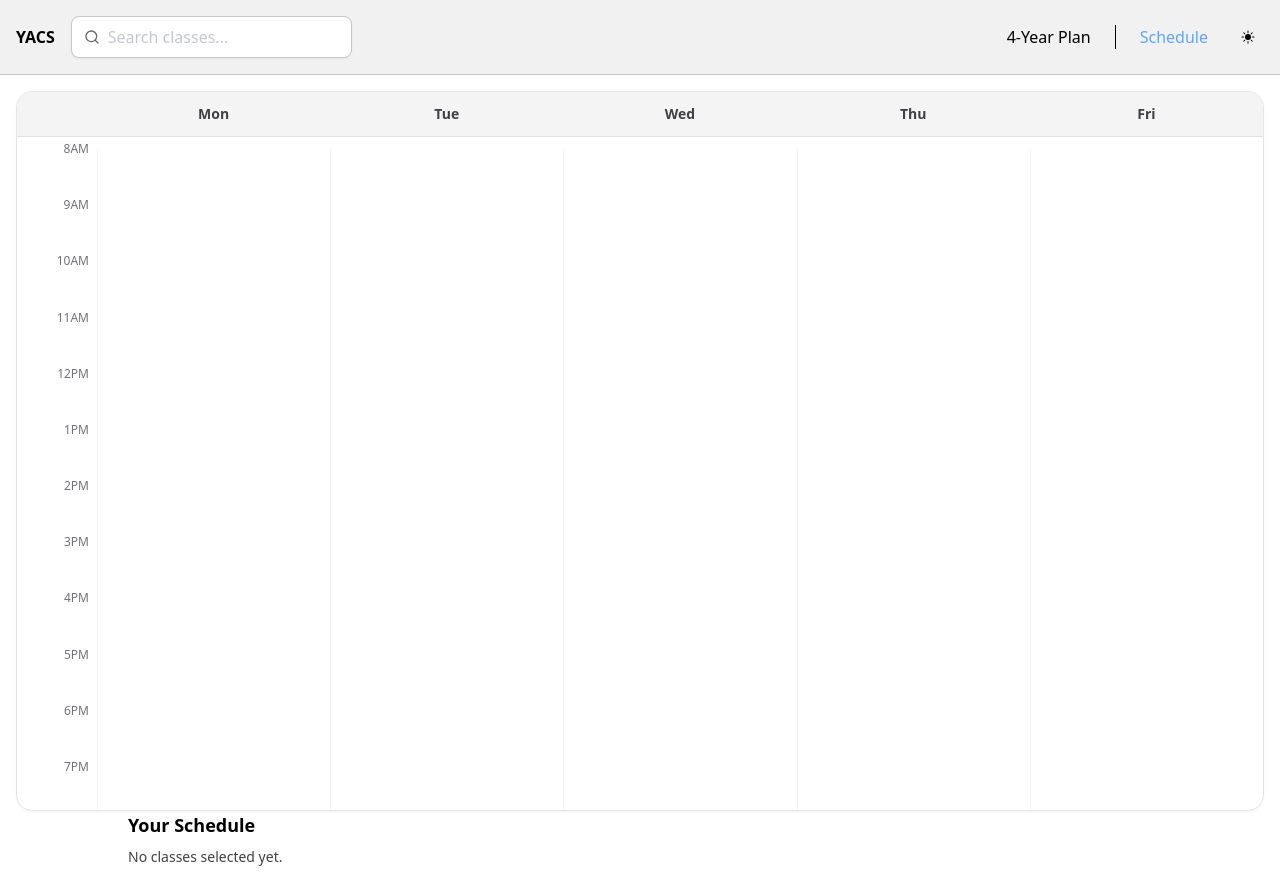
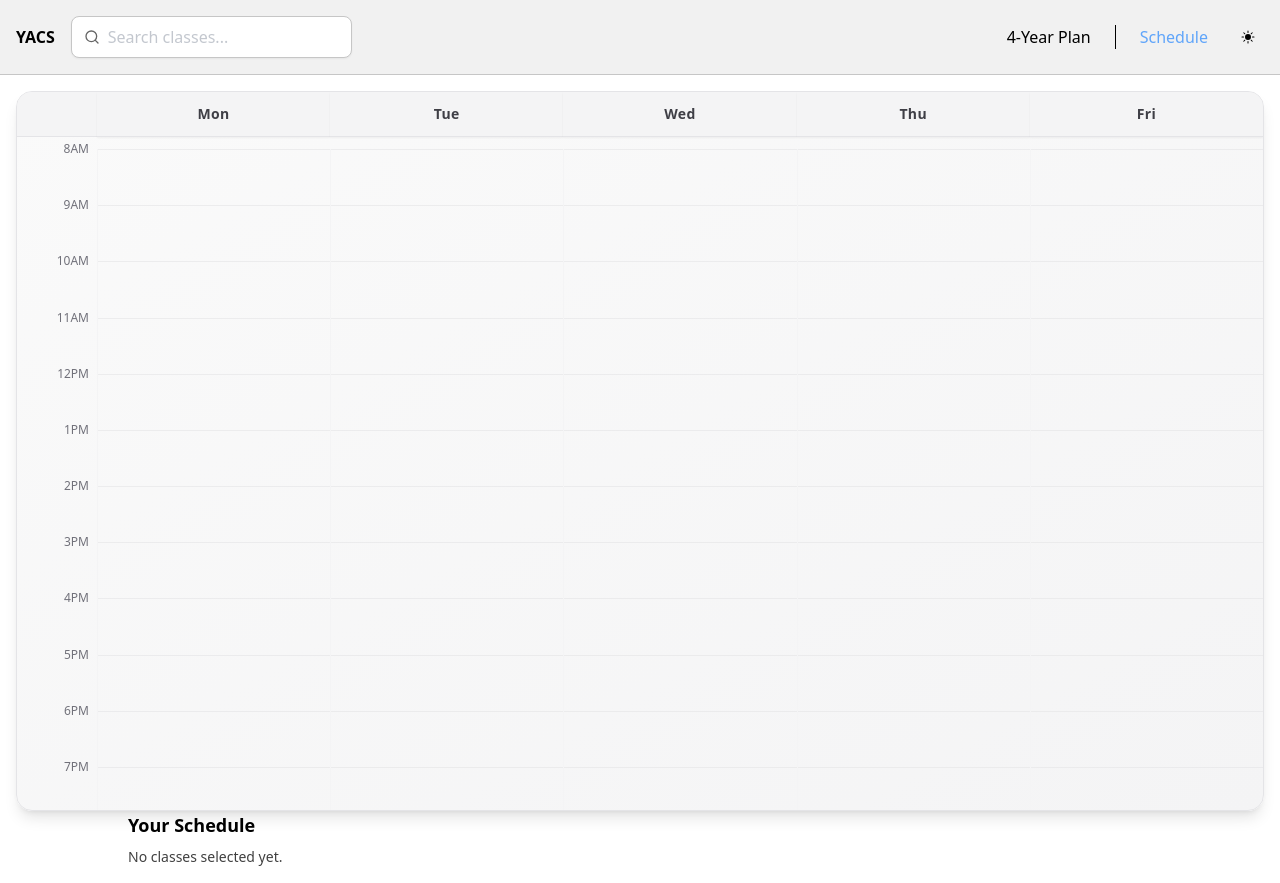
Before and after one commit to shaunrask/yacs, a React (Create React App) app in the folder frontend/: page / in a window 1280 px wide. Built offline with nearby package versions, Linux system fonts and the light colour scheme.

Commit message:
Working on schedule design

```diff
--- a/frontend/src/components/WeekScheduler.tsx
+++ b/frontend/src/components/WeekScheduler.tsx
@@ -267,9 +267,9 @@ export default function WeekScheduler({
     return computeConflictingEventKeys(eventsExpanded || [], startHour, endHour, daysToRender);
   }, [eventsExpanded, startHour, endHour, daysToRender]);
 
-  const conflicts= useMemo(() => {
+  const conflicts = useMemo(() => {
     const set = new Set<string>();
-    const byKey = new Map(eventsExpanded.map(e => [e.key, e]));
+    const byKey = new Map(eventsExpanded.map((e) => [e.key, e]));
     for (const k of conflictKeys) {
       const ev = byKey.get(k);
       if (ev) set.add(ev.title);
@@ -277,33 +277,48 @@ export default function WeekScheduler({
     return Array.from(set);
   }, [conflictKeys, eventsExpanded]);
 
-  let conflictOutput = "Cannot show schedule due to conflicts in:\n";
-
   return (
-    <div className="w-full h-[720px] rounded-2xl border border-zinc-200 dark:border-zinc-800 overflow-hidden shadow-sm">
+    <div className="w-full h-[720px] rounded-2xl border border-zinc-200 dark:border-zinc-800 overflow-hidden shadow-lg bg-gradient-to-br from-zinc-50 to-zinc-100 dark:from-zinc-900 dark:to-zinc-950">
       {conflicts.length > 0 && (
-          <div className="relative border-l">
-            <div className="flex items-center justify-center h-full p-3 text-center text-sm font-semibold text-red-600">
-              {conflictOutput += conflicts.map((title, i) => {
-                return " " + title;
-              })}
+        <div className="p-4 bg-rose-50 border-l-4 border-rose-500 text-rose-700 font-medium space-y-2">
+          <div className="flex items-center gap-2">
+            <svg xmlns="http://www.w3.org/2000/svg" className="h-5 w-5 text-rose-600" fill="none" viewBox="0 0 24 24" stroke="currentColor">
+              <path strokeLinecap="round" strokeLinejoin="round" strokeWidth="2" d="M12 9v2m0 4h.01m-6.938 4h13.856a2 2 0 001.789-2.894l-6.928-12a2 2 0 00-3.578 0l-6.928 12A2 2 0 005.062 19z" />
+            </svg>
+            <span>Schedule conflicts detected</span>
           </div>
+          <ul className="list-disc list-inside text-sm">
+            {conflicts.map((title, i) => (
+              <li key={i}>{title}</li>
+            ))}
+          </ul>
         </div>
       )}
+
+      {/* Header row */}
       <div className="grid" style={{ gridTemplateColumns: `80px repeat(${daysToRender}, 1fr)` }}>
         <div className="bg-zinc-100 dark:bg-zinc-700 p-3 border-b border-zinc-200 dark:border-zinc-800" aria-hidden="true" />
-        {Array.from({ length: daysToRender }).map((_, d) => (
+        {Array.from({ length: daysToRender }).map((_, d) => {
+          const isWeekend = d >= 5;
+          return (
             <div
               key={d}
-            className="bg-zinc-100 dark:bg-zinc-700 p-3 text-sm font-semibold text-zinc-700 dark:text-zinc-100 border-b border-zinc-200 dark:border-zinc-800 text-center"
+              className={`p-3 text-sm font-semibold text-center border-b border-zinc-200 dark:border-zinc-800
+                ${isWeekend ? "bg-rose-50/60 dark:bg-rose-900/10" : "bg-zinc-100 dark:bg-zinc-800"}
+                text-zinc-700 dark:text-zinc-100 tracking-wide shadow-sm`}
             >
               {dayNames[d]}
             </div>
-        ))}
+          );
+        })}
       </div>
 
-
-      {conflicts.length === 0 && <div className="grid h-[calc(100%-44px)] mt-3 mb-3" style={{ gridTemplateColumns: `80px repeat(${daysToRender}, 1fr)` }}>
+      {conflicts.length === 0 && (
+        <div
+          className="grid h-[calc(100%-44px)] mt-3 mb-3"
+          style={{ gridTemplateColumns: `80px repeat(${daysToRender}, 1fr)` }}
+        >
+          {/* Time column */}
           <div className="relative">
             <div className="absolute inset-0">
               {timeMarks.map((m, i) =>
@@ -320,8 +335,20 @@ export default function WeekScheduler({
             </div>
           </div>
 
-        {conflicts.length === 0 && Array.from({ length: daysToRender }).map((_, d) => (
+          {/* Day columns */}
+          {Array.from({ length: daysToRender }).map((_, d) => (
             <div key={d} className="relative border-l border-zinc-100 dark:border-zinc-800">
+              {/* faint horizontal lines */}
+              <div className="absolute inset-0 pointer-events-none">
+                {timeMarks.map((m, i) => (
+                  <div
+                    key={i}
+                    className="absolute left-0 right-0 border-t border-zinc-200/60 dark:border-zinc-800/60"
+                    style={{ top: `${((m.minutes - startHour * 60) / totalMinutes) * 100}%` }}
+                  />
+                ))}
+              </div>
+
               <div className="absolute inset-0 p-1">
                 {layout
                   .filter((e) => e.day === d)
@@ -334,22 +361,22 @@ export default function WeekScheduler({
                       <button
                         key={e.key}
                         onClick={() => onEventClick?.(e)}
-                      className={`group absolute w-[96%] left-[2%] rounded-xl ${e.colorClass} text-white shadow-md hover:shadow-lg focus:outline-none focus:ring-2 focus:ring-offset-2 focus:ring-blue-400/60 transition`}
+                        className={`group absolute w-[96%] left-[2%] rounded-xl ${e.colorClass} bg-opacity-30 text-white shadow-md hover:shadow-lg focus:outline-none focus:ring-2 focus:ring-offset-2 focus:ring-blue-400/60 transition border border-gray-300 dark:border-gray-700 backdrop-blur-sm`}
                         style={{ top: `${e.topPct}%`, height: `${e.heightPct}%` }}
                         title={titleLabel}
                       >
-                      <div className="h-full w-full p-2 flex flex-col items-center justify-center overflow-hidden relative">
-                        <div className="overflow-y-auto scrollbar-hide p-2 text-center">
-                          <div className="absolute inset-0 text-[9px] p-1 text-left font-medium opacity-90">{start12}–{end12}</div>
+                        <div className="h-full w-full p-2 flex flex-col items-center justify-center overflow-hidden relative text-input-foreground">
                           <div className="w-full text-center text-[10px] sm:text-[12px] font-semibold leading-tight whitespace-pre-wrap break-words">
                             {e.title}
                           </div>
+                          <div className="text-[9px] opacity-90 mt-1">
+                            {start12}–{end12}
+                          </div>
                           {e.location && (
-                            <div className="absolute bottom-0 left-0 p-1 text-[9px] opacity-90 whitespace-pre-wrap break-words">
+                            <div className="text-[9px] opacity-80 mt-1 whitespace-pre-wrap break-words">
                               {e.location}
                             </div>
                           )}
-                        </div>
                         </div>
                       </button>
                     );
@@ -357,7 +384,8 @@ export default function WeekScheduler({
               </div>
             </div>
           ))}
-      </div>}
+        </div>
+      )}
     </div>
   );
 }
```
Lines whose indentation alone changed are shown as unchanged.
